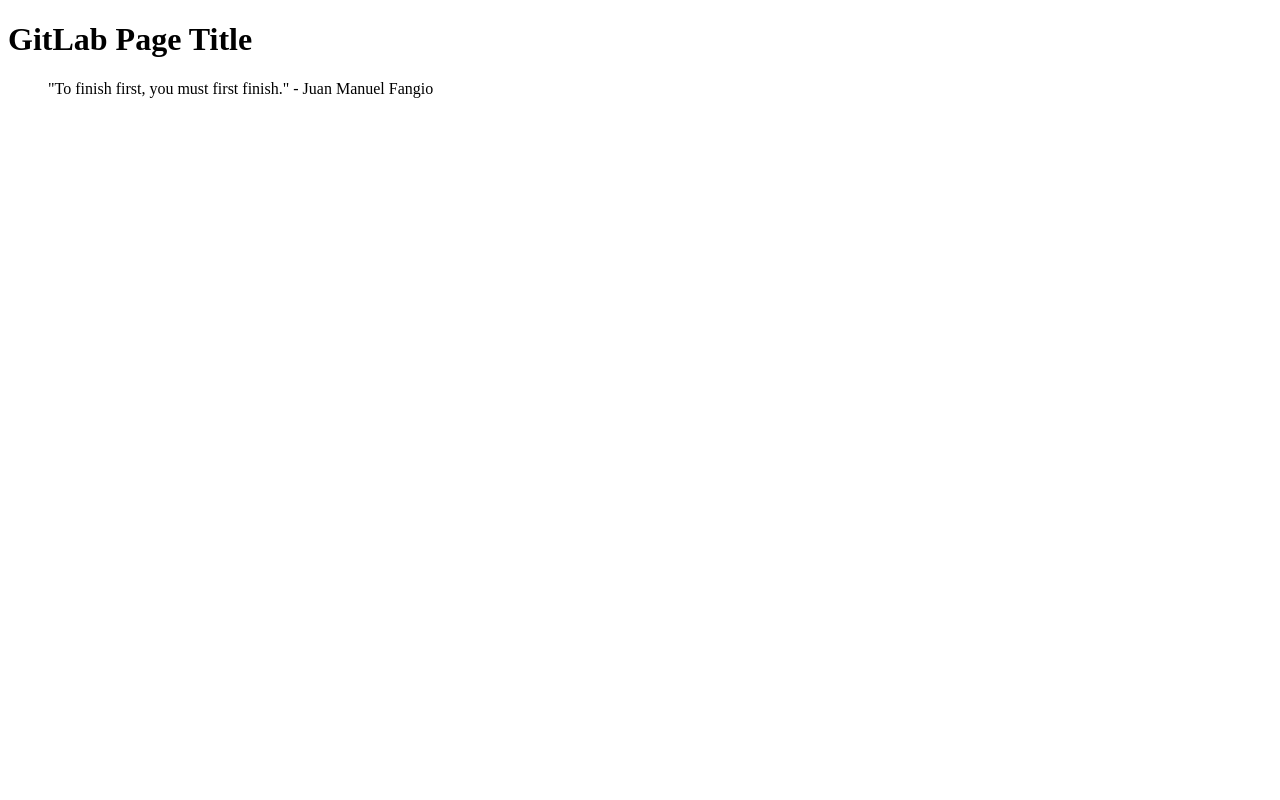
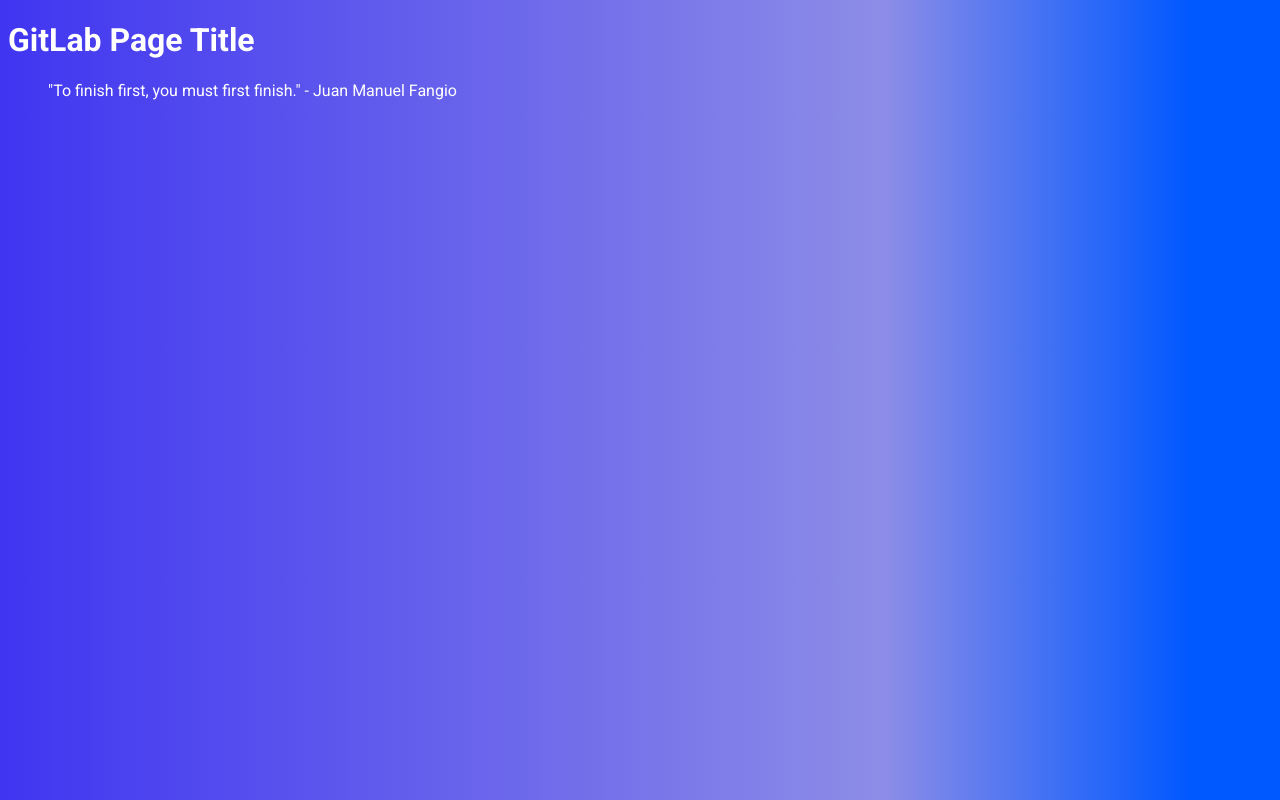
Before and after one commit to GRACESTER/GitLab, a plain HTML site: page index.html in a window 1280 px wide. Drawn offline with Linux system fonts and the light colour scheme.

Commit message:
Added Background and Updated Text

```diff
--- a/index.html
+++ b/index.html
@@ -1,7 +1,23 @@
 <!DOCTYPE html>
 <html lang="en">
 <head>
+    <link rel="preconnect" href="https://fonts.googleapis.com">
+    <link rel="preconnect" href="https://fonts.gstatic.com" crossorigin>
+    <link href="https://fonts.googleapis.com/css2?family=Dosis:wght@400;500;700&family=Playfair+Display:wght@400;500;700&family=Roboto:wght@300;400;700&display=swap" rel="stylesheet">
     <title></title>
+    <style>
+        html{
+            background: rgb(64,53,241);
+            background: linear-gradient(90deg, rgba(64,53,241,1) 0%, rgba(141,141,231,1) 69%, rgba(0,88,255,1) 93%);
+            font-family: 'Dosis', sans-serif;
+            font-family: 'Playfair Display', serif;
+            font-family: 'Roboto', sans-serif;
+        }
+        h1, blockquote
+        {
+            color: white;
+        }
+    </style>
 </head>
 <body>
     <h1>GitLab Page Title</h1>
```
